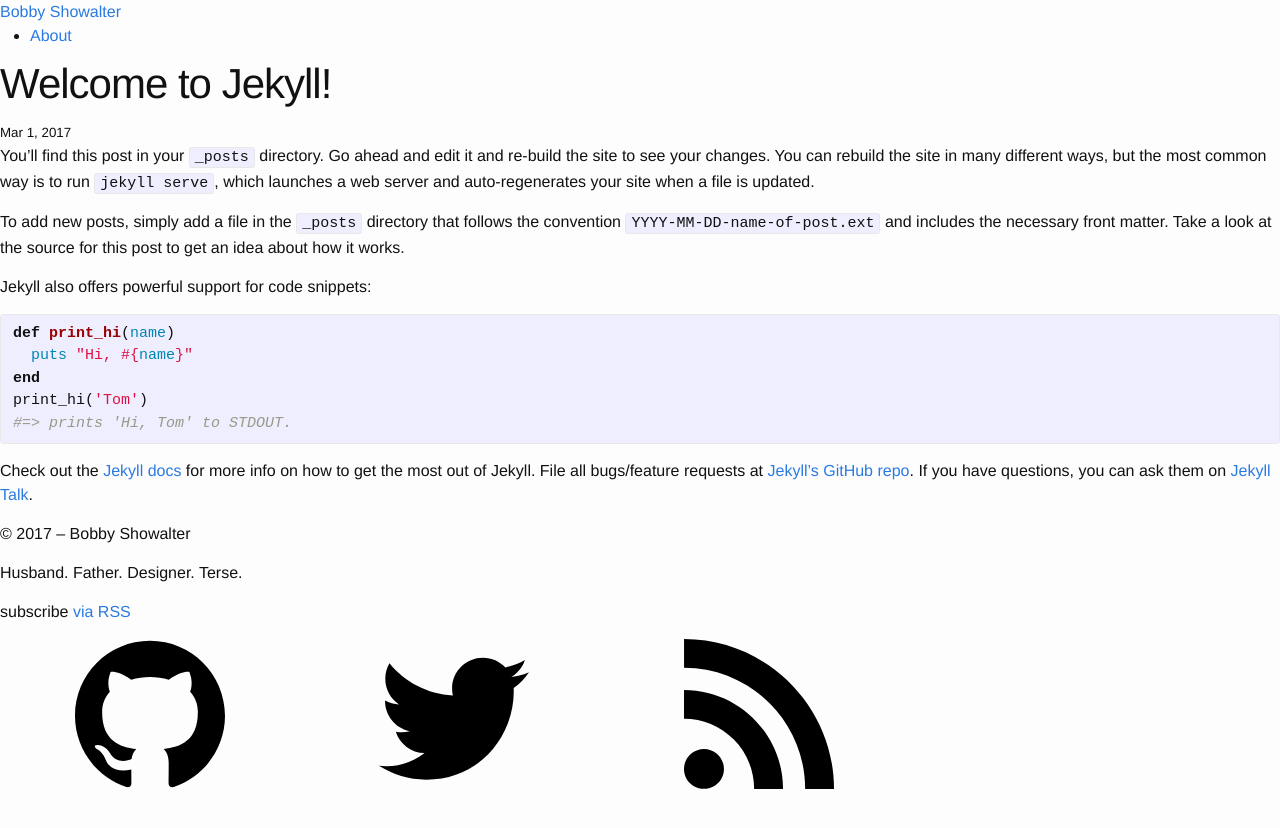
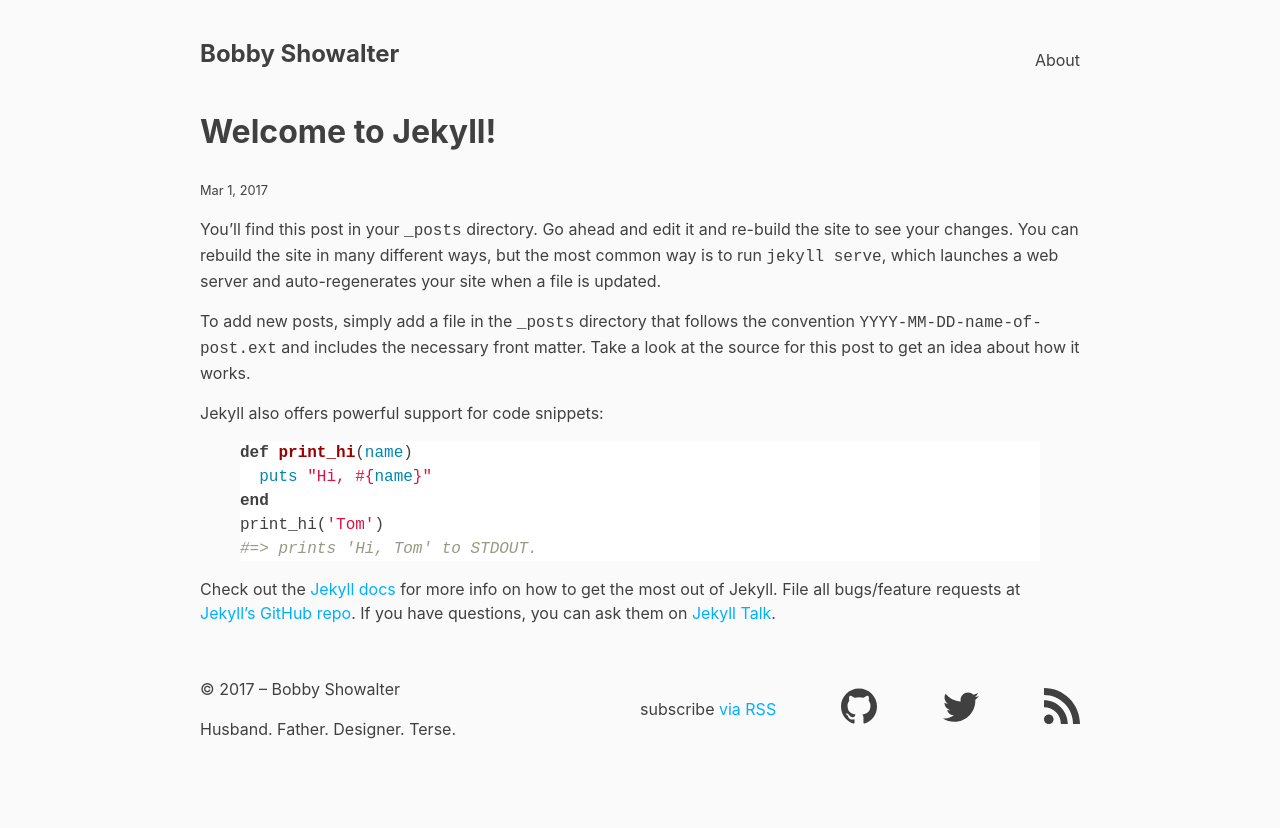
Before and after one commit to orangedaisy/bshowco, a Jekyll site: the page built from _posts/2017-03-01-welcome-to-jekyll.markdown, in a window 1280 px wide. Shown: the top 828 px of the page. Built offline with Jekyll 4.4.1, drawn with Linux system fonts in a browser that asks for light colours.

Commit message:
GH-4: Create bshow theme

```diff
--- a/_includes/footer.html
+++ b/_includes/footer.html
@@ -17,7 +17,7 @@
     {% endif %}
 
     <a class="c-icon__link" href="{{ "/feed.xml" | relative_url }}">
-      <svg class="c-icon--rss">
+      <svg class="c-icon c-icon--rss">
         <use xlink:href="/symbol-defs.svg#c-icon--rss"></use>
       </svg>
     </a>
--- a/_includes/icon-link.html
+++ b/_includes/icon-link.html
@@ -1,5 +1,5 @@
 <a class="c-icon__link" href="https://{{ include.icon }}{{ include.domain | default: ".com"}}/{{ include.username }}">
-  <svg class="c-icon--{{ include.icon }}">
+  <svg class="c-icon c-icon--{{ include.icon }}">
     <use xlink:href="/symbol-defs.svg#c-icon--{{ include.icon }}"></use>
   </svg>
 </a>
--- /dev/null
+++ b/_sass/base/_base.scss
@@ -0,0 +1,30 @@
+html {
+  background-color: #fafafa;
+  box-sizing: border-box;
+  color: var(--c-text-body);
+  font-family: var(--f-system);
+  line-height: 1.5;
+}
+
+*,
+*::before,
+*::after {
+  box-sizing: inherit;
+}
+
+a {
+  color: var(--c-link-default);
+  text-decoration: none;
+}
+
+a:visited {
+  color: var(--c-link-visited);
+}
+
+a:hover {
+  text-decoration: underline;
+}
+
+a:active {
+  color: var(--c-link-active);
+}
--- /dev/null
+++ b/_sass/bshow.scss
@@ -0,0 +1,19 @@
+// Import partials
+@import
+  // helpers
+  'helpers/normalize',
+  'helpers/variables',
+  'helpers/syntax-highlighting',
+
+  // basic element styles
+  'base/base',
+
+  // objects
+  'objects/o-objects',
+
+  // components
+  'components/c-site-nav',
+  'components/c-post',
+  'components/c-footer',
+  'components/c-icon'
+;
--- /dev/null
+++ b/_sass/components/_c-footer.scss
@@ -0,0 +1,27 @@
+.c-footer {
+  display: flex;
+  align-items: center;
+  flex-wrap: wrap;
+}
+
+.c-footer__column {
+  flex: 1 0 17rem;
+}
+
+.c-footer__column:nth-of-type(1) {
+  order: 2;
+}
+
+.c-footer__column:nth-of-type(2) {
+  order: 1;
+}
+
+@media screen and (min-width: 35rem) {
+  .c-footer__column:nth-of-type(1) {
+    order: 1;
+  }
+
+  .c-footer__column:nth-of-type(2) {
+    order: 2;
+  }
+}
--- /dev/null
+++ b/_sass/components/_c-icon.scss
@@ -0,0 +1,22 @@
+.c-icon {
+  max-height: 2.25rem;
+  max-width: 2.25rem;
+}
+
+.c-icon__link {
+  fill: var(--c-text-body);
+}
+
+.c-icon__link:hover {
+  fill: var(--c-link-hover);
+}
+
+.c-icon__link:active {
+  fill: var(--c-link-active);
+}
+
+.c-icon-bar {
+  display: flex;
+  align-items: center;
+  justify-content: space-between;
+}
--- /dev/null
+++ b/_sass/components/_c-post.scss
@@ -0,0 +1,13 @@
+.c-post > *:first-child {
+  margin-top: 0;
+}
+
+.c-post > *:last-child {
+  margin-bottom: 0;
+}
+
+.c-post + .c-post {
+  border-top: 1px solid #dfdfdf;
+  margin-top: 2.25rem;
+  padding-top: 2.25rem;
+}
--- /dev/null
+++ b/_sass/components/_c-site-nav.scss
@@ -0,0 +1,41 @@
+.c-site-nav {
+  display: flex;
+  justify-content: space-between;
+}
+
+.c-site-title {
+  backface-visibility: hidden;
+  font-size: 1.5rem;
+  font-weight: bold;
+  transition: text-shadow 150ms ease-out, transform 150ms ease-out;
+}
+
+.c-site-title:hover {
+  color: var(--c-text-headings);
+  text-decoration: none;
+  text-shadow:
+    4px 4px 0 var(--c-brand),
+    -4px -4px 0 var(--c-brand-hover);
+  transform: rotate(-2.5deg) scale(1.125);
+  transform-style: preserve-3d;
+}
+
+.c-site-title:visited {
+  color: var(--c-text-headings);
+}
+
+.c-site-nav__list {
+  display: flex;
+  align-items: flex-end;
+  list-style: none;
+  margin: 0;
+  padding-left: 2.25rem;
+}
+
+.c-site-nav__item + .c-site-nav__item {
+  margin-left: 1rem;
+}
+
+.c-site-nav__link {
+  color: var(--c-text-body);
+}
--- /dev/null
+++ b/_sass/helpers/_normalize.scss
@@ -0,0 +1,461 @@
+/*! normalize.css v5.0.0 | MIT License | github.com/necolas/normalize.css */
+
+/**
+ * 1. Change the default font family in all browsers (opinionated).
+ * 2. Correct the line height in all browsers.
+ * 3. Prevent adjustments of font size after orientation changes in
+ *    IE on Windows Phone and in iOS.
+ */
+
+/* Document
+   ========================================================================== */
+
+html {
+  font-family: sans-serif; /* 1 */
+  line-height: 1.15; /* 2 */
+  -ms-text-size-adjust: 100%; /* 3 */
+  -webkit-text-size-adjust: 100%; /* 3 */
+}
+
+/* Sections
+   ========================================================================== */
+
+/**
+ * Remove the margin in all browsers (opinionated).
+ */
+
+body {
+  margin: 0;
+}
+
+/**
+ * Add the correct display in IE 9-.
+ */
+
+article,
+aside,
+footer,
+header,
+nav,
+section {
+  display: block;
+}
+
+/**
+ * Correct the font size and margin on `h1` elements within `section` and
+ * `article` contexts in Chrome, Firefox, and Safari.
+ */
+
+h1 {
+  font-size: 2em;
+  margin: 0.67em 0;
+}
+
+/* Grouping content
+   ========================================================================== */
+
+/**
+ * Add the correct display in IE 9-.
+ * 1. Add the correct display in IE.
+ */
+
+figcaption,
+figure,
+main { /* 1 */
+  display: block;
+}
+
+/**
+ * Add the correct margin in IE 8.
+ */
+
+figure {
+  margin: 1em 40px;
+}
+
+/**
+ * 1. Add the correct box sizing in Firefox.
+ * 2. Show the overflow in Edge and IE.
+ */
+
+hr {
+  box-sizing: content-box; /* 1 */
+  height: 0; /* 1 */
+  overflow: visible; /* 2 */
+}
+
+/**
+ * 1. Correct the inheritance and scaling of font size in all browsers.
+ * 2. Correct the odd `em` font sizing in all browsers.
+ */
+
+pre {
+  font-family: monospace, monospace; /* 1 */
+  font-size: 1em; /* 2 */
+}
+
+/* Text-level semantics
+   ========================================================================== */
+
+/**
+ * 1. Remove the gray background on active links in IE 10.
+ * 2. Remove gaps in links underline in iOS 8+ and Safari 8+.
+ */
+
+a {
+  background-color: transparent; /* 1 */
+  -webkit-text-decoration-skip: objects; /* 2 */
+}
+
+/**
+ * Remove the outline on focused links when they are also active or hovered
+ * in all browsers (opinionated).
+ */
+
+a:active,
+a:hover {
+  outline-width: 0;
+}
+
+/**
+ * 1. Remove the bottom border in Firefox 39-.
+ * 2. Add the correct text decoration in Chrome, Edge, IE, Opera, and Safari.
+ */
+
+abbr[title] {
+  border-bottom: none; /* 1 */
+  text-decoration: underline; /* 2 */
+  text-decoration: underline dotted; /* 2 */
+}
+
+/**
+ * Prevent the duplicate application of `bolder` by the next rule in Safari 6.
+ */
+
+b,
+strong {
+  font-weight: inherit;
+}
+
+/**
+ * Add the correct font weight in Chrome, Edge, and Safari.
+ */
+
+b,
+strong {
+  font-weight: bolder;
+}
+
+/**
+ * 1. Correct the inheritance and scaling of font size in all browsers.
+ * 2. Correct the odd `em` font sizing in all browsers.
+ */
+
+code,
+kbd,
+samp {
+  font-family: monospace, monospace; /* 1 */
+  font-size: 1em; /* 2 */
+}
+
+/**
+ * Add the correct font style in Android 4.3-.
+ */
+
+dfn {
+  font-style: italic;
+}
+
+/**
+ * Add the correct background and color in IE 9-.
+ */
+
+mark {
+  background-color: #ff0;
+  color: #000;
+}
+
+/**
+ * Add the correct font size in all browsers.
+ */
+
+small {
+  font-size: 80%;
+}
+
+/**
+ * Prevent `sub` and `sup` elements from affecting the line height in
+ * all browsers.
+ */
+
+sub,
+sup {
+  font-size: 75%;
+  line-height: 0;
+  position: relative;
+  vertical-align: baseline;
+}
+
+sub {
+  bottom: -0.25em;
+}
+
+sup {
+  top: -0.5em;
+}
+
+/* Embedded content
+   ========================================================================== */
+
+/**
+ * Add the correct display in IE 9-.
+ */
+
+audio,
+video {
+  display: inline-block;
+}
+
+/**
+ * Add the correct display in iOS 4-7.
+ */
+
+audio:not([controls]) {
+  display: none;
+  height: 0;
+}
+
+/**
+ * Remove the border on images inside links in IE 10-.
+ */
+
+img {
+  border-style: none;
+}
+
+/**
+ * Hide the overflow in IE.
+ */
+
+svg:not(:root) {
+  overflow: hidden;
+}
+
+/* Forms
+   ========================================================================== */
+
+/**
+ * 1. Change the font styles in all browsers (opinionated).
+ * 2. Remove the margin in Firefox and Safari.
+ */
+
+button,
+input,
+optgroup,
+select,
+textarea {
+  font-family: sans-serif; /* 1 */
+  font-size: 100%; /* 1 */
+  line-height: 1.15; /* 1 */
+  margin: 0; /* 2 */
+}
+
+/**
+ * Show the overflow in IE.
+ * 1. Show the overflow in Edge.
+ */
+
+button,
+input { /* 1 */
+  overflow: visible;
+}
+
+/**
+ * Remove the inheritance of text transform in Edge, Firefox, and IE.
+ * 1. Remove the inheritance of text transform in Firefox.
+ */
+
+button,
+select { /* 1 */
+  text-transform: none;
+}
+
+/**
+ * 1. Prevent a WebKit bug where (2) destroys native `audio` and `video`
+ *    controls in Android 4.
+ * 2. Correct the inability to style clickable types in iOS and Safari.
+ */
+
+button,
+html [type="button"], /* 1 */
+[type="reset"],
+[type="submit"] {
+  -webkit-appearance: button; /* 2 */
+}
+
+/**
+ * Remove the inner border and padding in Firefox.
+ */
+
+button::-moz-focus-inner,
+[type="button"]::-moz-focus-inner,
+[type="reset"]::-moz-focus-inner,
+[type="submit"]::-moz-focus-inner {
+  border-style: none;
+  padding: 0;
+}
+
+/**
+ * Restore the focus styles unset by the previous rule.
+ */
+
+button:-moz-focusring,
+[type="button"]:-moz-focusring,
+[type="reset"]:-moz-focusring,
+[type="submit"]:-moz-focusring {
+  outline: 1px dotted ButtonText;
+}
+
+/**
+ * Change the border, margin, and padding in all browsers (opinionated).
+ */
+
+fieldset {
+  border: 1px solid #c0c0c0;
+  margin: 0 2px;
+  padding: 0.35em 0.625em 0.75em;
+}
+
+/**
+ * 1. Correct the text wrapping in Edge and IE.
+ * 2. Correct the color inheritance from `fieldset` elements in IE.
+ * 3. Remove the padding so developers are not caught out when they zero out
+ *    `fieldset` elements in all browsers.
+ */
+
+legend {
+  box-sizing: border-box; /* 1 */
+  color: inherit; /* 2 */
+  display: table; /* 1 */
+  max-width: 100%; /* 1 */
+  padding: 0; /* 3 */
+  white-space: normal; /* 1 */
+}
+
+/**
+ * 1. Add the correct display in IE 9-.
+ * 2. Add the correct vertical alignment in Chrome, Firefox, and Opera.
+ */
+
+progress {
+  display: inline-block; /* 1 */
+  vertical-align: baseline; /* 2 */
+}
+
+/**
+ * Remove the default vertical scrollbar in IE.
+ */
+
+textarea {
+  overflow: auto;
+}
+
+/**
+ * 1. Add the correct box sizing in IE 10-.
+ * 2. Remove the padding in IE 10-.
+ */
+
+[type="checkbox"],
+[type="radio"] {
+  box-sizing: border-box; /* 1 */
+  padding: 0; /* 2 */
+}
+
+/**
+ * Correct the cursor style of increment and decrement buttons in Chrome.
+ */
+
+[type="number"]::-webkit-inner-spin-button,
+[type="number"]::-webkit-outer-spin-button {
+  height: auto;
+}
+
+/**
+ * 1. Correct the odd appearance in Chrome and Safari.
+ * 2. Correct the outline style in Safari.
+ */
+
+[type="search"] {
+  -webkit-appearance: textfield; /* 1 */
+  outline-offset: -2px; /* 2 */
+}
+
+/**
+ * Remove the inner padding and cancel buttons in Chrome and Safari on macOS.
+ */
+
+[type="search"]::-webkit-search-cancel-button,
+[type="search"]::-webkit-search-decoration {
+  -webkit-appearance: none;
+}
+
+/**
+ * 1. Correct the inability to style clickable types in iOS and Safari.
+ * 2. Change font properties to `inherit` in Safari.
+ */
+
+::-webkit-file-upload-button {
+  -webkit-appearance: button; /* 1 */
+  font: inherit; /* 2 */
+}
+
+/* Interactive
+   ========================================================================== */
+
+/*
+ * Add the correct display in IE 9-.
+ * 1. Add the correct display in Edge, IE, and Firefox.
+ */
+
+details, /* 1 */
+menu {
+  display: block;
+}
+
+/*
+ * Add the correct display in all browsers.
+ */
+
+summary {
+  display: list-item;
+}
+
+/* Scripting
+   ========================================================================== */
+
+/**
+ * Add the correct display in IE 9-.
+ */
+
+canvas {
+  display: inline-block;
+}
+
+/**
+ * Add the correct display in IE.
+ */
+
+template {
+  display: none;
+}
+
+/* Hidden
+   ========================================================================== */
+
+/**
+ * Add the correct display in IE 10-.
+ */
+
+[hidden] {
+  display: none;
+}
--- a/_sass/minima/_syntax-highlighting.scss
+++ b/_sass/helpers/_syntax-highlighting.scss
@@ -3,7 +3,6 @@
  */
 .highlight {
   background: #fff;
-  @extend %vertical-rhythm;
 
   .highlighter-rouge & {
     background: #eef;
--- /dev/null
+++ b/_sass/helpers/_variables.scss
@@ -0,0 +1,15 @@
+:root {
+
+  /* ## Colors */
+  --c-brand: #00ffb0;
+  --c-brand-hover: #b0ff00;
+  --c-text-body: #404040;
+  --c-text-headings: #242424;
+  --c-link-default: #00b0ff;
+  --c-link-hover: var(--link-default);
+  --c-link-active: #ff5154;
+  --c-link-visited: rebeccapurple;
+
+  /* ## Fonts */
+  --f-system: -apple-system,BlinkMacSystemFont,"Segoe UI",Roboto,Oxygen-Sans,Ubuntu,Cantarell,"Helvetica Neue",sans-serif;
+}
--- a/_sass/minima.scss
+++ /dev/null
@@ -1,43 +0,0 @@
-// Define defaults for each variable.
-
-$base-font-family: "Helvetica Neue", Helvetica, Arial, sans-serif !default;
-$base-font-size:   16px !default;
-$base-font-weight: 400 !default;
-$small-font-size:  $base-font-size * 0.875 !default;
-$base-line-height: 1.5 !default;
-
-$spacing-unit:     30px !default;
-
-$text-color:       #111 !default;
-$background-color: #fdfdfd !default;
-$brand-color:      #2a7ae2 !default;
-
-$grey-color:       #828282 !default;
-$grey-color-light: lighten($grey-color, 40%) !default;
-$grey-color-dark:  darken($grey-color, 25%) !default;
-
-// Width of the content area
-$content-width:    800px !default;
-
-$on-palm:          600px !default;
-$on-laptop:        800px !default;
-
-// Use media queries like this:
-// @include media-query($on-palm) {
-//   .wrapper {
-//     padding-right: $spacing-unit / 2;
-//     padding-left: $spacing-unit / 2;
-//   }
-// }
-@mixin media-query($device) {
-  @media screen and (max-width: $device) {
-    @content;
-  }
-}
-
-// Import partials.
-@import
-  "minima/base",
-  "minima/layout",
-  "minima/syntax-highlighting"
-;
--- /dev/null
+++ b/_sass/objects/_o-objects.scss
@@ -0,0 +1,5 @@
+.o-main-container {
+  margin: 2.25rem auto;
+  max-width: 56rem;
+  padding: 0 .5rem;
+}
--- a/assets/main.scss
+++ b/assets/main.scss
@@ -1,39 +1,7 @@
 ---
-# Only the main Sass file needs front matter (the dashes are enough)
+# I wrote this in pure CSS, but am using Sass to handle the compilation
 ---
 @charset "utf-8";
 
-// Our variables
-$base-font-family: "Helvetica Neue", Helvetica, Arial, sans-serif;
-$base-font-size:   16px;
-$base-font-weight: 400;
-$small-font-size:  $base-font-size * 0.875;
-$base-line-height: 1.5;
-
-$spacing-unit:     30px;
-
-$text-color:       #111;
-$background-color: #fdfdfd;
-$brand-color:      #2a7ae2;
-
-$grey-color:       #828282;
-$grey-color-light: lighten($grey-color, 40%);
-$grey-color-dark:  darken($grey-color, 25%);
-
-// Width of the content area
-$content-width:    800px;
-
-$on-palm:          600px;
-$on-laptop:        800px;
-
-// Minima also includes a mixin for defining media queries.
-// Use media queries like this:
-// @include media-query($on-palm) {
-//     .wrapper {
-//         padding-right: $spacing-unit / 2;
-//         padding-left: $spacing-unit / 2;
-//     }
-// }
-
-// Import partials from the `minima` theme.
-@import "minima";
+// Import partials from the `bshow` theme.
+@import "bshow";
```
